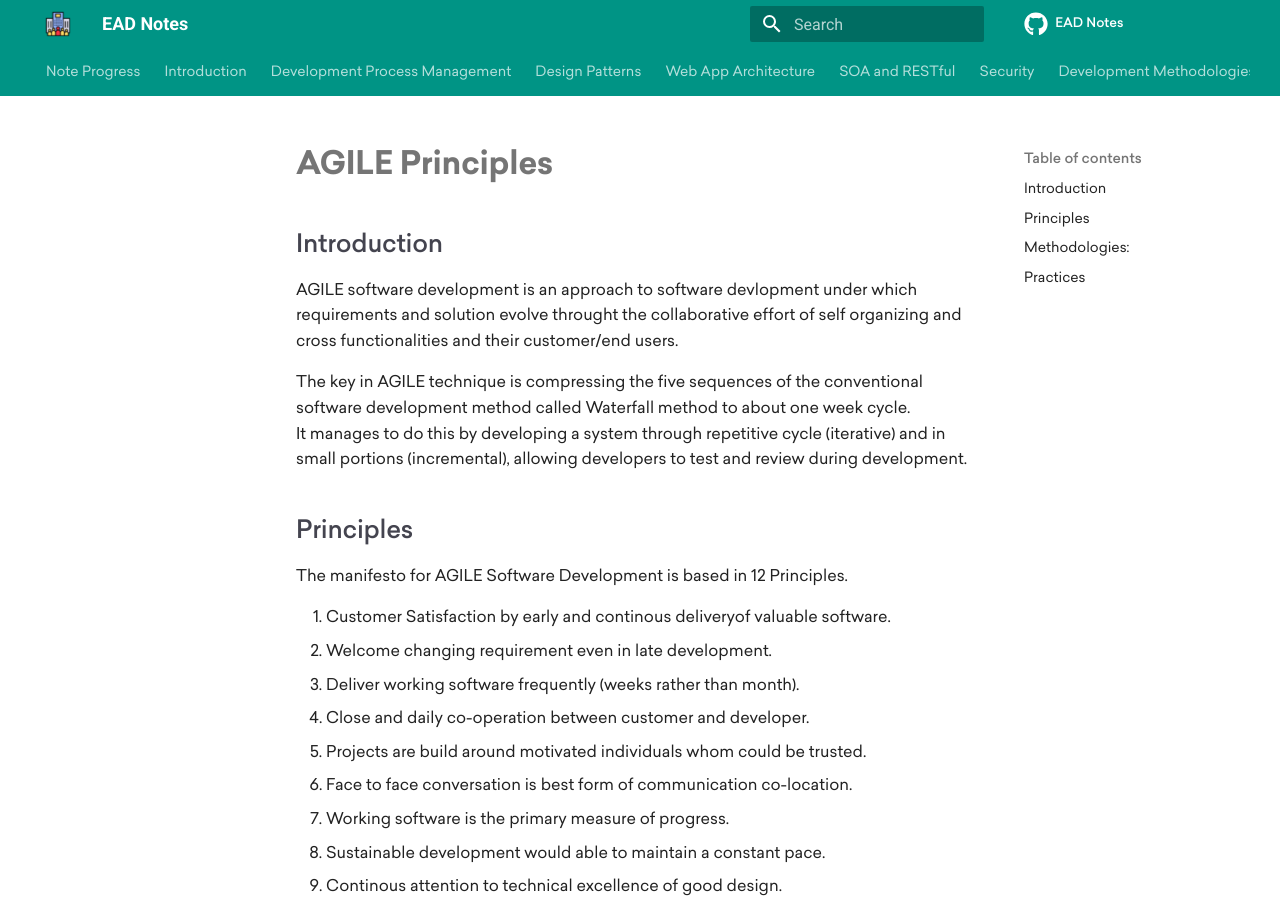
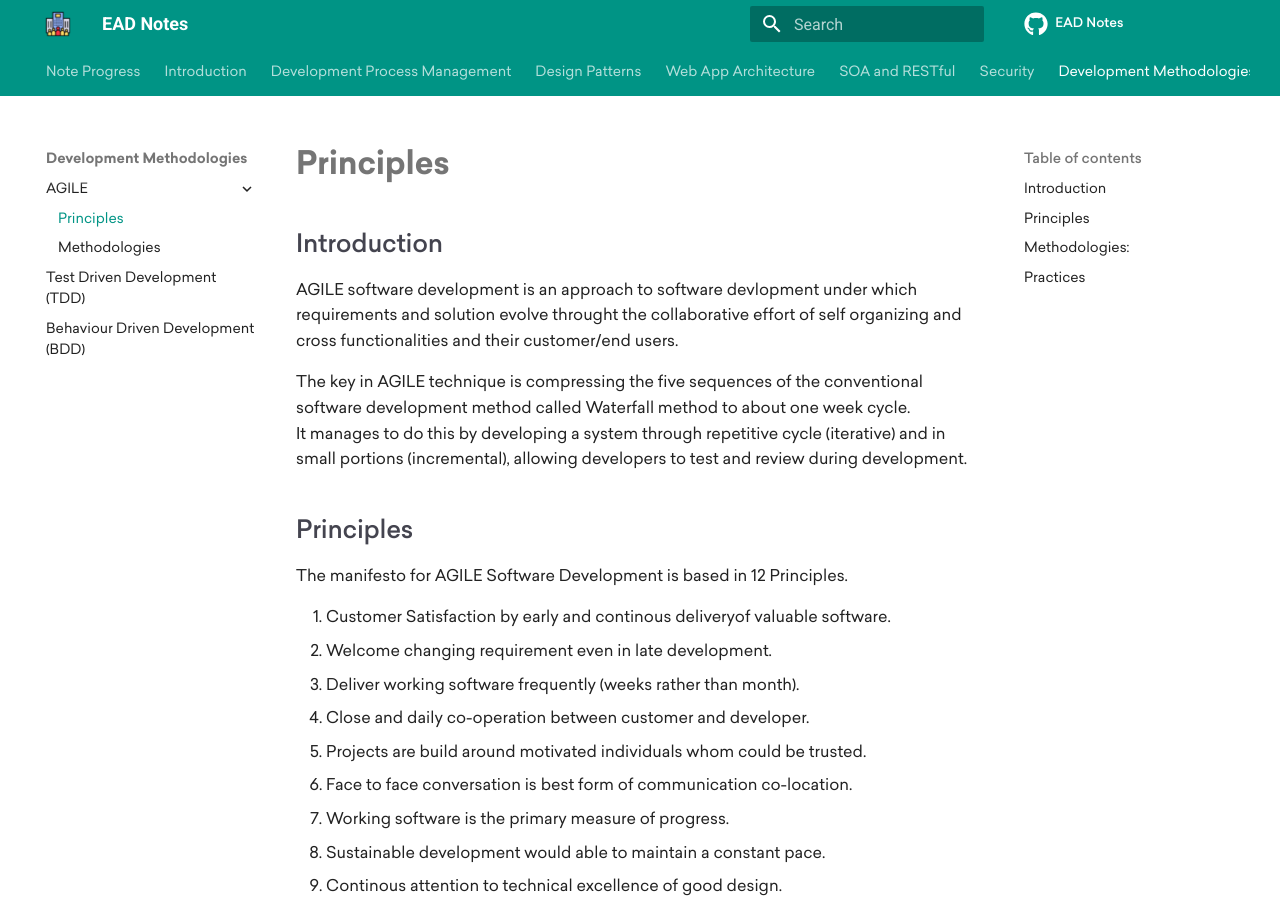
Before and after one commit to theArjun/ead-notes, an MkDocs documentation site: the page built from notes/software-development-methodologies/agile-principles.md, in a window 1280 px wide and 900 px high. Built offline with MkDocs 1.6.1 and Material for MkDocs 9.7.7, drawn with Linux system fonts in a browser that asks for light colours; comment, search, counter and statistics services are not loaded.

Commit message:
Debug file path

```diff
--- a/mkdocs.yml
+++ b/mkdocs.yml
@@ -133,7 +133,7 @@ nav:
 
   - Development Methodologies:
     - AGILE:
-      - Principles: software-development-methodologies/agile.md
+      - Principles: software-development-methodologies/agile-principles.md
       - Methodologies : software-development-methodologies/agile-methodologies.md
     - Test Driven Development (TDD): software-development-methodologies/test-driven-development.md
     - Behaviour Driven Development (BDD): software-development-methodologies/behaviour-driven-development.md
```
Also changed, not shown: notes/index.md (+1 -0 lines), notes/software-development-methodologies/agile-principles.md (renamed from notes/software-development-methodologies/AGILE.md).
